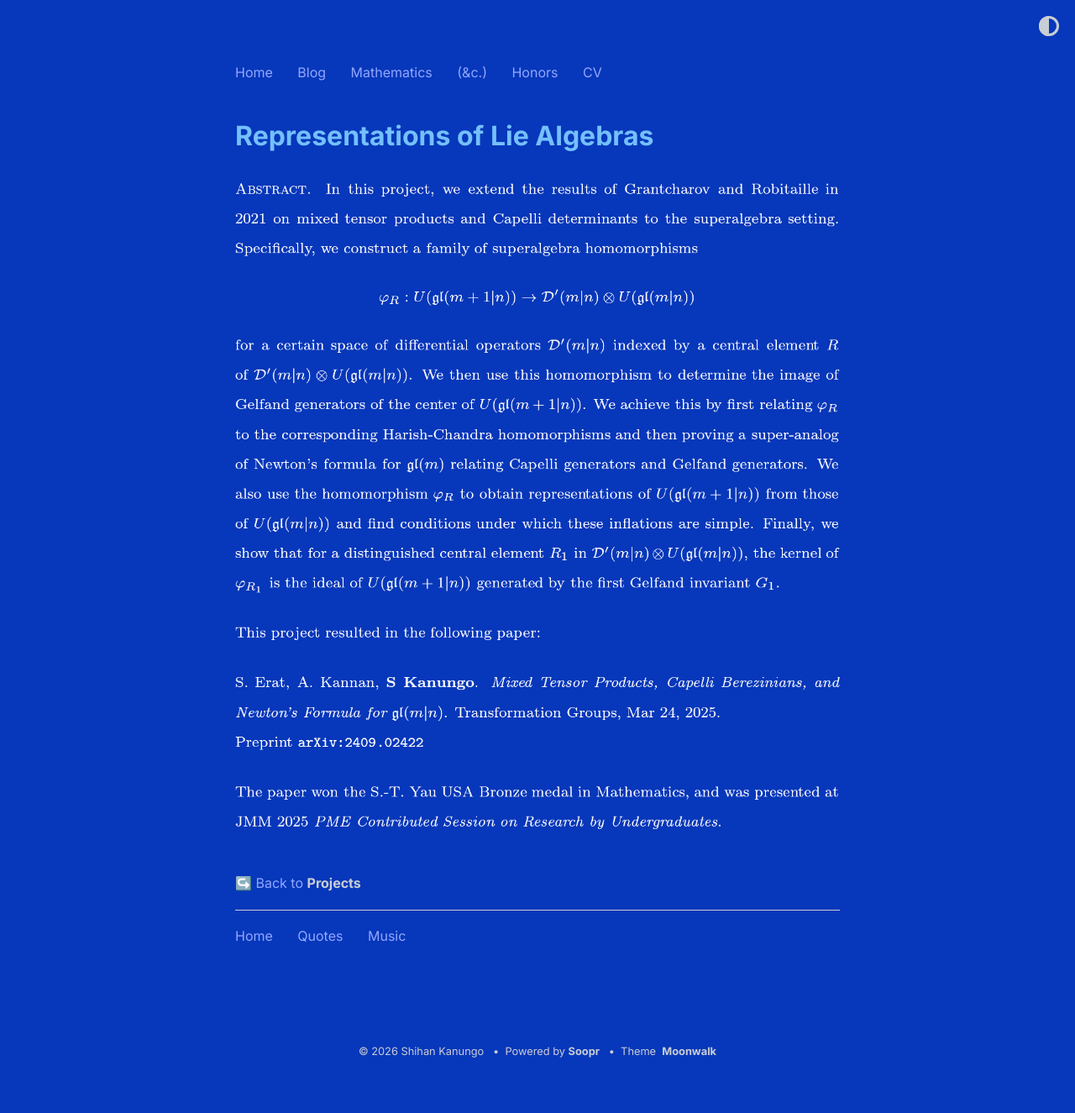
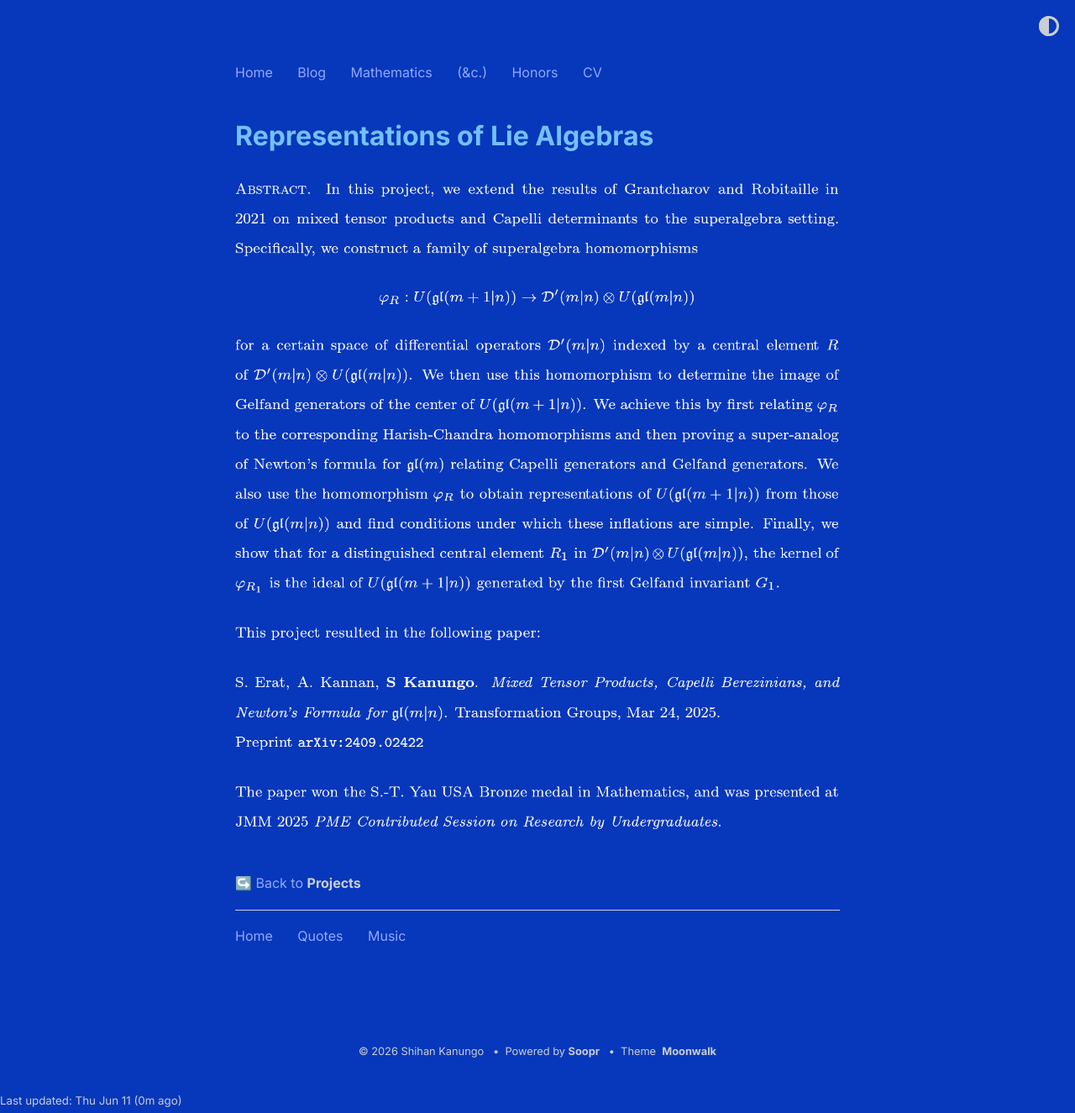
Before and after one commit to shihankanungo/shihankanungo.github.io, a Jekyll site: the page built from primes-24-1.md, in a window 1280 px wide. Shown: the whole page at 84% size. Built offline with Jekyll 4.4.1, drawn with Linux system fonts in a browser that asks for light colours; before the commit the page ends 1277 px from its top, so only the background shows below that; some of the changed lines change nothing that is shown.

Commit message:
Update default.html

```diff
--- a/_layouts/default.html
+++ b/_layouts/default.html
@@ -34,5 +34,36 @@
         <script async defer src="https://sdk.soopr.co/soopr.js"></script>
       {%- endif -%}
     {%- endif -%}
+
+    <p><small>Last updated: <span id="last-updated"></span></small></p>
+
+    <script>
+          function timeAgo(date) {
+              const seconds = Math.floor((Date.now() - date.getTime()) / 1000);
+
+              const days = Math.floor(seconds / 86400);
+              const hours = Math.floor((seconds % 86400) / 3600);
+              const minutes = Math.floor((seconds % 3600) / 60);
+
+              if (days > 0) return `${days}d ${hours}h ago`;
+              if (hours > 0) return `${hours}h ${minutes}m ago`;
+              return `${minutes}m ago`;
+          }
+
+          const lastModified = new Date(document.lastModified);
+
+          function updateTimestamp() {
+              const datePart =
+                  `${lastModified.toLocaleDateString("en-US", { weekday: "short" })} ` +
+                  `${lastModified.toLocaleDateString("en-US", { month: "short" })} ` +
+                  `${lastModified.getDate()}`;
+
+              document.getElementById("last-updated").textContent =
+                  `${datePart} (${timeAgo(lastModified)})`;
+          }
+
+          updateTimestamp();
+          setInterval(updateTimestamp, 60000); // refresh every minute
+    </script>
   </body>
 </html>
```
